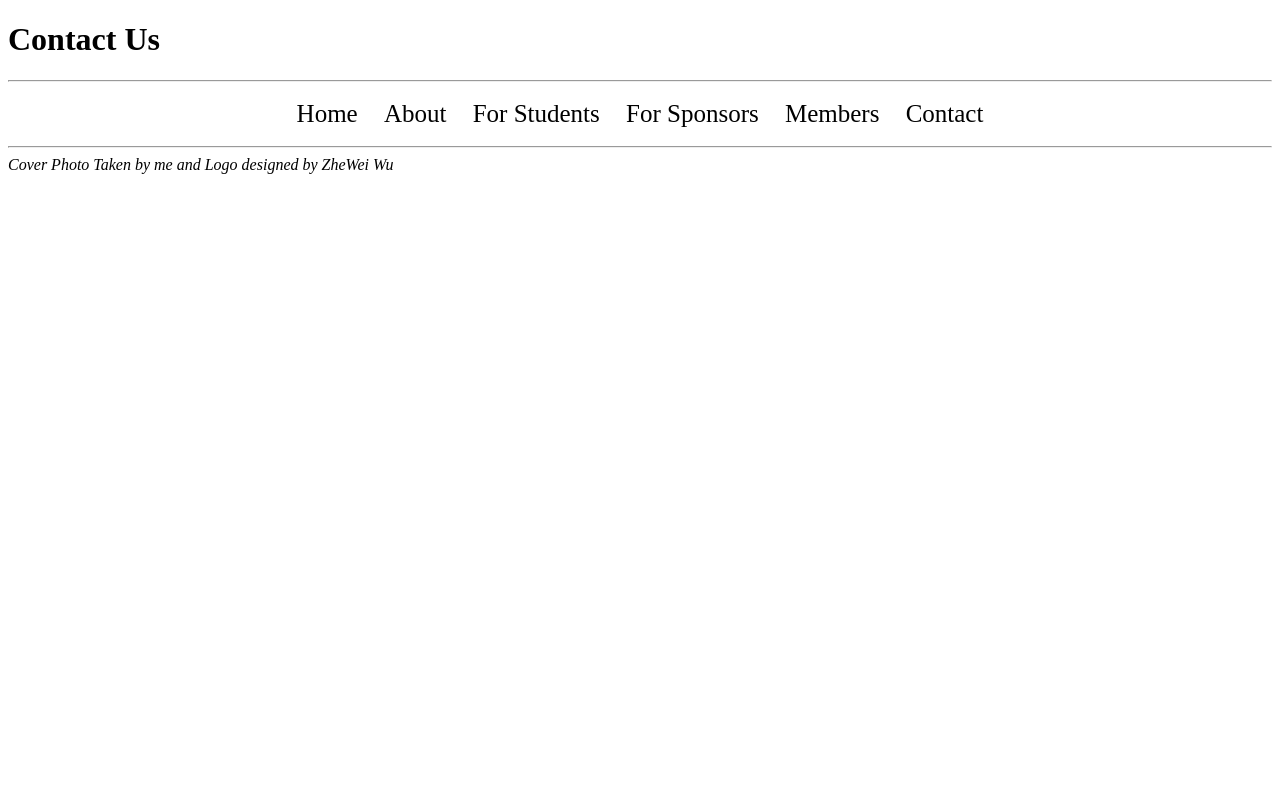
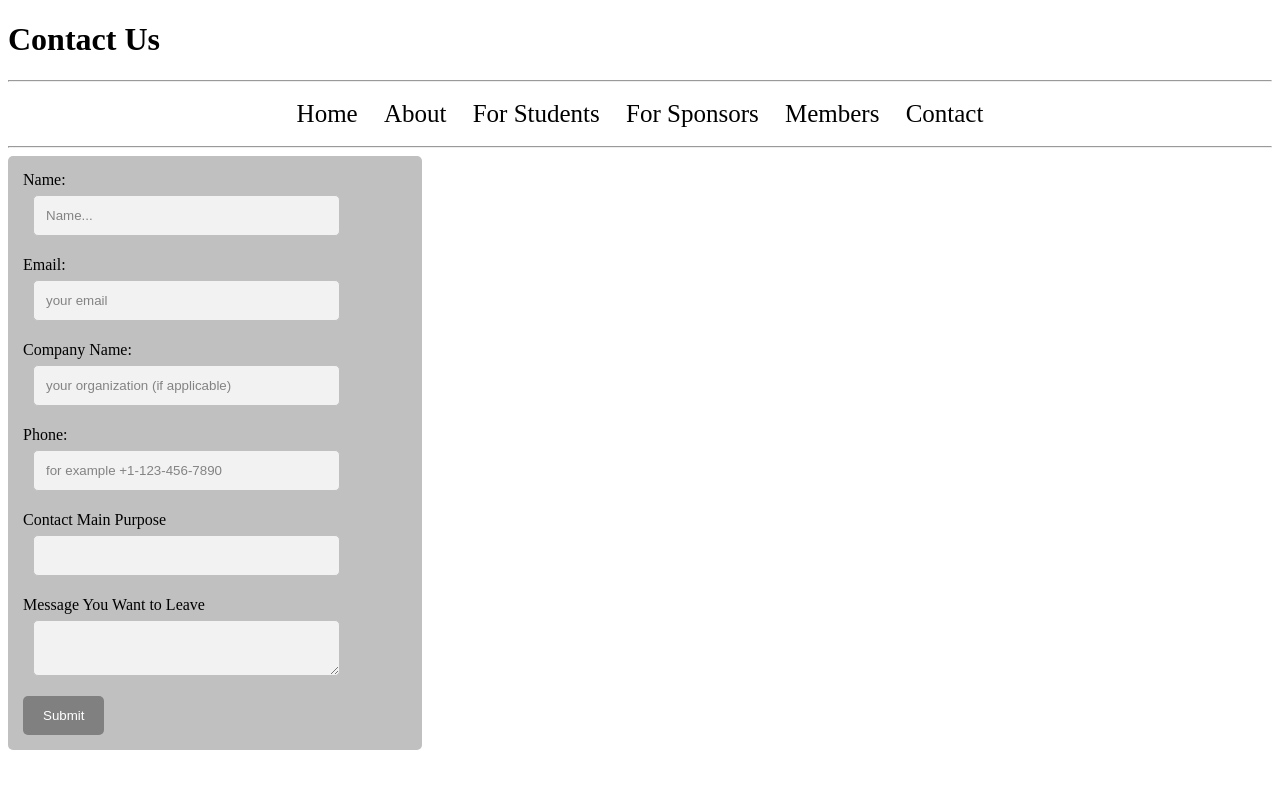
Before and after one commit to Sleotsakos/INFO-1300-Final-project, a PHP site: page /contact.php in a window 1280 px wide. Run offline with PHP 8.4, Linux system fonts and the light colour scheme.

Commit message:
added in videos images folders, edited for sponsors,home, and contact page. (added in footer but it's not working now as a php)

```diff
--- a/Final Project/about.php
+++ b/Final Project/about.php
@@ -5,7 +5,6 @@
     <h1> About Us </h1>
 
     <?php include("includes/navigation.php"); ?>
-    <cite id = "cover_cite">Cover Photo Taken by me and Logo designed by ZheWei Wu</cite>
 
   </body>
 </html>
--- a/Final Project/contact.php
+++ b/Final Project/contact.php
@@ -3,9 +3,38 @@
   <?php include("includes/header.php"); ?>
   <body id = "Home">
     <h1> Contact Us </h1>
+    <?php include("includes/navigation.php"); ?>
+    <div class = "container">
+      <form action="" target="_blank" method="post">
+        <label>Name:</label>
+        <input type="text" name = "name" placeholder="Name..." required>
 
-    <?php include("includes/navigation.php"); ?>
-    <cite id = "cover_cite">Cover Photo Taken by me and Logo designed by ZheWei Wu</cite>
+        <label>Email:</label>
+        <input type="email" name="email"required placeholder="your email">
+
+        <label>Company Name:</label>
+        <input type="text" name = "company" placeholder="your organization (if applicable)">
+
+        <label>Phone: </label>
+        <input type="text" name = "phone" required
+        placeholder="for example +1-123-456-7890">
+
+        <label>Contact Main Purpose</label>
+        <input list="subject_lst" name = "subj">
+          <datalist id="subject_lst">
+            <option>Sponsor and Advertisement</option>
+            <option>Join as event holder</option>
+            <option>Detail Info about Rules</option>
+            <option>Other</option>
+          </datalist>
+
+        <label>Message You Want to Leave</label>
+        <textarea name = "msg" placeholder="Tell Us About...">
+        </textarea>
+
+        <input type="submit" value="Submit">
+      </form>
+  </div>
 
   </body>
 </html>
--- /dev/null
+++ b/Final Project/footer.php
@@ -0,0 +1,4 @@
+<footer>
+  <p>Email:  <a href="robomasterhkust@gmail.com">HKUST robomaster</a></p>
+  <p>Address:7B, Shaw House, Clear Water Bay Road, Sai Kung, Kowloon, Hong Kong</p>
+</footer>
--- a/Final Project/forstudents.php
+++ b/Final Project/forstudents.php
@@ -5,7 +5,6 @@
     <h1> For Students </h1>
 
     <?php include("includes/navigation.php"); ?>
-    <cite id = "cover_cite">Cover Photo Taken by me and Logo designed by ZheWei Wu</cite>
 
   </body>
 </html>
--- a/Final Project/members.php
+++ b/Final Project/members.php
@@ -3,9 +3,6 @@
   <?php include("includes/header.php"); ?>
   <body id = "Home">
     <h1> Members </h1>
-
     <?php include("includes/navigation.php"); ?>
-    <cite id = "cover_cite">Cover Photo Taken by me and Logo designed by ZheWei Wu</cite>
-
   </body>
 </html>
--- a/Final Project/styles/all.css
+++ b/Final Project/styles/all.css
@@ -25,3 +25,40 @@
 .menu li a:hover {
   font-size: 30px;
 }
+
+/* Style for contact form referenced from: https://www.w3schools.com/howto/howto_css_contact_form.asp */
+/*rewrote and adapted*/
+input[type=text],input[type=email],input[list],select, textarea {
+    display: block;
+    width: 80%;
+    padding: 12px;
+    border: 1px solid silver;
+    border-radius: 5px;
+    box-sizing: border-box;
+    margin-top: 6px;
+    margin-bottom: 20px;
+    margin-left: 10px;
+    background-color: white;
+    opacity: 0.8;
+}
+
+input[type=submit] {
+    background-color: grey;
+    color: white;
+    padding: 12px 20px;
+    border: none;
+    border-radius: 5px;
+    cursor: pointer;
+}
+
+input[type=submit]:hover {
+    background-color: black;
+}
+
+.container {
+    width: 30%;
+    border-radius: 5px;
+    background-color: silver;
+    padding: 15px;
+    position: absolute;;
+}
```
Also changed, not shown: Final Project/forsponsors.php (+23 -2 lines), Final Project/index.php (+8 -3 lines), Final Project/images/ADI_logo.jpg (added), Final Project/images/DJI_logo.png (added), Final Project/images/poster.jpg (added), 1 other file.
